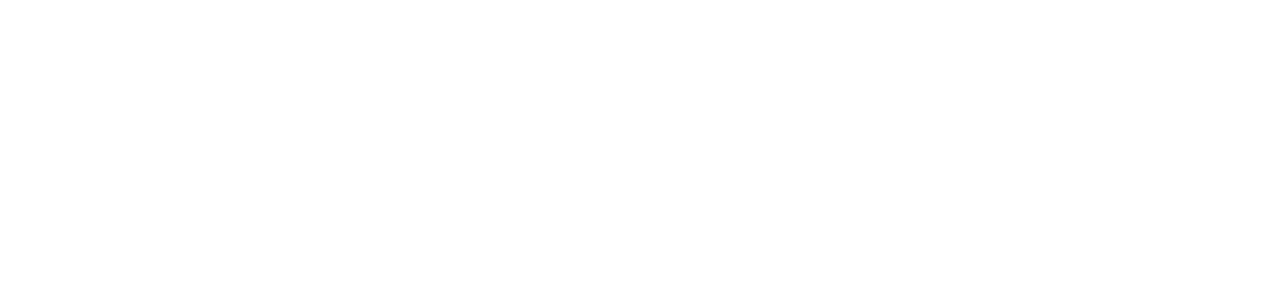
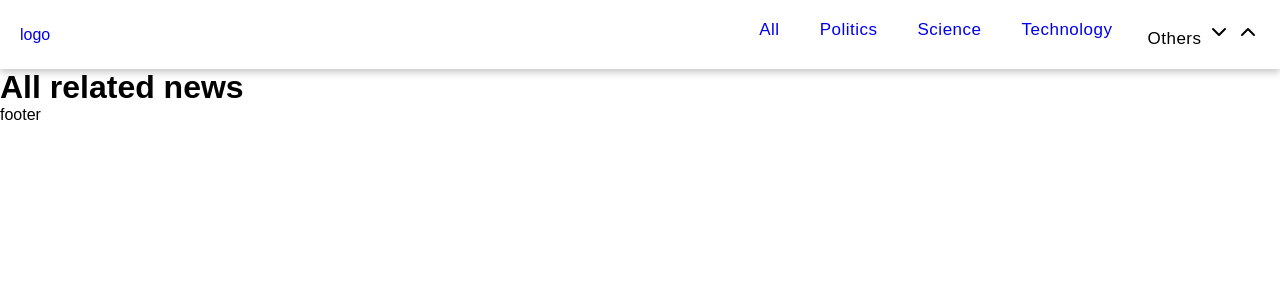
Before and after one commit to Sumit-Kumar-0/React-News-app, a React (Create React App) app in the folder news-app/: page / in a window 1280 px wide. Shown: the top 300 px of the page. Built offline with nearby package versions, Linux system fonts and the light colour scheme; the HTML template or start-up script is replaced by a standard one.

Commit message:
working on header

```diff
--- a/news-app/package.json
+++ b/news-app/package.json
@@ -6,8 +6,10 @@
     "@testing-library/jest-dom": "^5.17.0",
     "@testing-library/react": "^13.4.0",
     "@testing-library/user-event": "^13.5.0",
+    "lucide-react": "^0.338.0",
     "react": "^18.2.0",
     "react-dom": "^18.2.0",
+    "react-router-dom": "^6.22.1",
     "react-scripts": "5.0.1",
     "web-vitals": "^2.1.4"
   },
--- a/news-app/src/App.css
+++ b/news-app/src/App.css
@@ -4,3 +4,13 @@
   box-sizing: border-box;
   font-family: Arial, Helvetica, sans-serif;
 }
+ul, li{
+  list-style: none;
+  list-style-type: none;
+}
+a{
+  text-decoration: none;
+}
+.active{
+  color: red;
+}
--- a/news-app/src/App.js
+++ b/news-app/src/App.js
@@ -1,9 +1,26 @@
-import './App.css';
+import { Route, Routes } from "react-router-dom";
+import "./App.css";
+import Home from "./compoents/pages/Home";
 
 function App() {
   return (
     <div className="app-container">
-
+      <Routes>
+        <Route path="/" element={<Home q="All" />} />
+        <Route path="/All" element={<Home q="All" />} />
+        <Route path="/Politics" element={<Home q="Politics" />} />
+        <Route path="/Science" element={<Home q="Science" />} />
+        <Route path="/Technology" element={<Home q="Technology" />} />
+        <Route path="/Education" element={<Home q="Education" />} />
+        <Route path="/Crime" element={<Home q="Crime" />} />
+        <Route path="/Entertainment" element={<Home q="Entertainment" />} />
+        <Route path="/Sports" element={<Home q="Sports" />} />
+        <Route path="/Cricket" element={<Home q="Cricket" />} />
+        <Route path="/World" element={<Home q="World" />} />
+        <Route path="/Covid-19" element={<Home q="Covid-19" />} />
+        <Route path="/Jokes" element={<Home q="Jokes" />} />
+        <Route path="/*" element={<Home q="Jokes" />} />
+      </Routes>
     </div>
   );
 }
--- /dev/null
+++ b/news-app/src/compoents/css/Layout.css
@@ -0,0 +1,66 @@
+.header-container {
+    width: 100%;
+    background: #fff;
+    display: flex;
+    justify-content: center;
+    align-items: center;
+    padding: 20px;
+    box-shadow: rgba(0, 0, 0, 0.24) 0px 3px 8px;
+    position: relative;
+    z-index: 999;
+}
+header.header {
+    display: flex;
+    gap: 30px;
+    justify-content: space-between;
+    width: 100%;
+    max-width: 1440px;
+    align-items: center;
+}
+nav.nav {
+    display: flex;
+    align-items: self-start;
+    gap: 30px;
+}
+nav.nav a {
+    font-size: 17px;
+    text-transform: capitalize;
+    letter-spacing: 0.5px;
+    padding: 5px;
+}
+ul.navlist {
+    display: flex;
+    gap: 30px;
+    align-items: center;
+}
+.others-nav {
+    position: relative;
+}
+.others-nav .others{
+    font-size: 17px;
+    letter-spacing: 0.5px;
+    text-transform: capitalize;
+    cursor: pointer;
+}
+ul.nav-drop-down {
+    background: #fff;
+    position: absolute;
+    z-index: 1;
+    left: 50%;
+    transform: translateX(-50%);
+    padding: 30px;
+    display: flex;
+    flex-direction: column;
+    gap: 20px;
+    box-shadow: rgba(0, 0, 0, 0.02) 0px 1px 3px 0px, rgba(27, 31, 35, 0.15) 0px 0px 0px 1px;
+    text-align: center;
+    height: 0px;
+    overflow: hidden;
+    top: -19px;
+    visibility: hidden;
+}
+ul.active-dropdown{
+    top: 41px;
+    visibility: visible;
+    height: fit-content;
+}
--- a/news-app/src/compoents/layout/Header.jsx
+++ b/news-app/src/compoents/layout/Header.jsx
@@ -1,9 +1,93 @@
-import React from 'react'
+import React, { useRef } from "react";
+import NavItem from "./NavItem";
+import { Link } from "react-router-dom";
+import { ChevronDown, ChevronUp } from 'lucide-react';
 
-export default function Header() {
+const Header = () => {
+  const navDropDown = useRef();
+  const navDropDownHandler = () => {
+    navDropDown.current.classList.toggle('active-dropdown');
+    console.log(navDropDown.current.className);
+  };
+
+  const navItems = [
+    {
+      to: "/All",
+      navLinkName: "All",
+    },
+    {
+      to: "/Politics",
+      navLinkName: "Politics",
+    },
+    {
+      to: "/Science",
+      navLinkName: "Science",
+    },
+    {
+      to: "/Technology",
+      navLinkName: "Technology",
+    },
+  ];
+
+  const dropDownItems = [
+    {
+      to: "/Education",
+      navLinkName: "Education",
+    },
+    {
+      to: "/Crime",
+      navLinkName: "Crime",
+    },
+    {
+      to: "/Entertainment",
+      navLinkName: "Entertainment",
+    },
+    {
+      to: "/Sports",
+      navLinkName: "Sports",
+    },
+    {
+      to: "/Cricket",
+      navLinkName: "Cricket",
+    },
+    {
+      to: "/World",
+      navLinkName: "World",
+    },
+    {
+      to: "/Covid-19",
+      navLinkName: "Covid-19",
+    },
+    {
+      to: "/Jokes",
+      navLinkName: "Jokes",
+    },
+  ];
+
   return (
-    <div>
-      header
+    <div className="header-container">
+      <header className="header">
+        <div className="logo">
+          <Link to="/">logo</Link>
+        </div>
+        <nav className="nav">
+          <ul className="navlist">
+            {navItems.map((navItem, i) => (
+              <NavItem key={i} to={navItem.to} navLinkName={navItem.navLinkName} />
+            ))}
+          </ul>
+          <div onClick={navDropDownHandler} className="others-nav">
+            <p className="others">Others <ChevronDown /> <ChevronUp /></p>
+            <ul ref={navDropDown} className="nav-drop-down">
+              {dropDownItems.map((navItem, i) => (
+                <NavItem key={i} to={navItem.to} navLinkName={navItem.navLinkName} />
+              ))}
+            </ul>
+          </div>
+        </nav>
+      </header>
     </div>
-  )
-}
+  );
+};
+
+export default Header;
--- a/news-app/src/compoents/layout/Layout.jsx
+++ b/news-app/src/compoents/layout/Layout.jsx
@@ -1,14 +1,18 @@
-import React from "react";
+import React, { Component } from "react";
 import Header from "./Header";
 import Footer from "./Footer";
 import Main from "./Main";
+import "../css/Layout.css"
 
-export default function Layout() {
-  return (
-    <div>
-      <Header />
-      <Main></Main>
-      <Footer />
-    </div>
-  );
+export default class YourComponent extends Component {
+  render() {
+    const { children } = this.props;
+    return (
+      <>
+        <Header />
+        <Main>{children}</Main>
+        <Footer />
+      </>
+    );
+  }
 }
--- a/news-app/src/compoents/layout/Main.jsx
+++ b/news-app/src/compoents/layout/Main.jsx
@@ -1,9 +1,8 @@
-import React from 'react'
+import React, { Component } from "react";
 
-export default function Main() {
-  return (
-    <div>
-      main
-    </div>
-  )
+export default class Main extends Component {
+  render() {
+    const { children } = this.props;
+    return <div className="main-container">{children}</div>;
+  }
 }
--- /dev/null
+++ b/news-app/src/compoents/layout/NavItem.jsx
@@ -0,0 +1,14 @@
+import React, { Component } from "react";
+import { NavLink } from "react-router-dom";
+
+export default class NavItem extends Component {
+  render() {
+    const { to, navLinkName } = this.props;
+
+    return (
+      <li className="nav-item">
+        <NavLink to={to}>{navLinkName}</NavLink>
+      </li>
+    );
+  }
+}
--- a/news-app/src/compoents/pages/Home.jsx
+++ b/news-app/src/compoents/pages/Home.jsx
@@ -0,0 +1,10 @@
+import React, { Component } from "react";
+import Layout from "../layout/Layout";
+
+export default class Home extends Component {
+  render() {
+    return <Layout>
+        <h1>{this.props.q} related news</h1>
+    </Layout>;
+  }
+}
--- a/news-app/src/index.js
+++ b/news-app/src/index.js
@@ -1,10 +1,11 @@
 import React from 'react';
 import ReactDOM from 'react-dom/client';
 import App from './App';
+import {BrowserRouter} from "react-router-dom"
 
 const root = ReactDOM.createRoot(document.getElementById('root'));
 root.render(
-  <React.StrictMode>
+  <BrowserRouter>
     <App />
-  </React.StrictMode>
+  </BrowserRouter>
 );
```
Also changed, not shown: news-app/src/compoents/pages/NotFound.jsx (+11 -0 lines), 1 other file (tests, documents, lock files or other folders).
